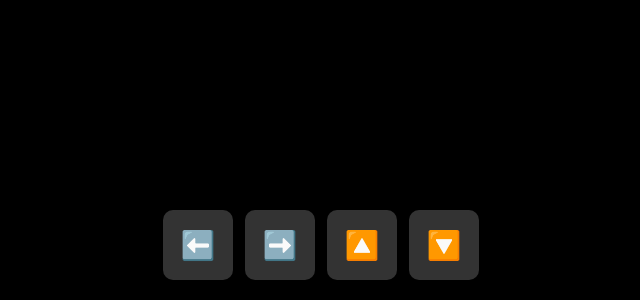
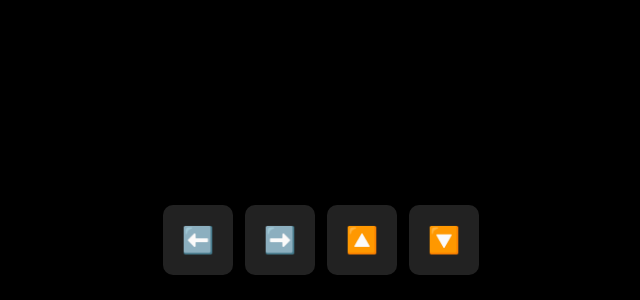
Before and after one commit to otaviocamposotaviolaura-cyber/Jogo-carro, a plain HTML site: page index.html in a window 1280 px wide. Shown: the part 500-800 px from the top of the page, without its empty margins (319-959 px from the left). Drawn offline with nearby package versions, Linux system fonts and the light colour scheme.

Commit message:
Refactor CSS styles for consistency and clarity

```diff
--- a/style.css
+++ b/style.css
@@ -1,18 +1,17 @@
 body {
     margin: 0;
     overflow: hidden;
-    background: #000;
+    background: black;
 }
 
 #game {
     width: 100vw;
     height: 100vh;
-    position: absolute;
 }
 
 .controls {
     position: absolute;
-    bottom: 20px;
+    bottom: 25px;
     width: 100%;
     display: flex;
     justify-content: center;
@@ -22,9 +21,9 @@ body {
 button {
     width: 70px;
     height: 70px;
+    background: #222;
+    border: none;
     border-radius: 10px;
-    background: #333;
-    font-size: 28px;
+    font-size: 26px;
     color: white;
-    border: none;
-    }
+}
```
